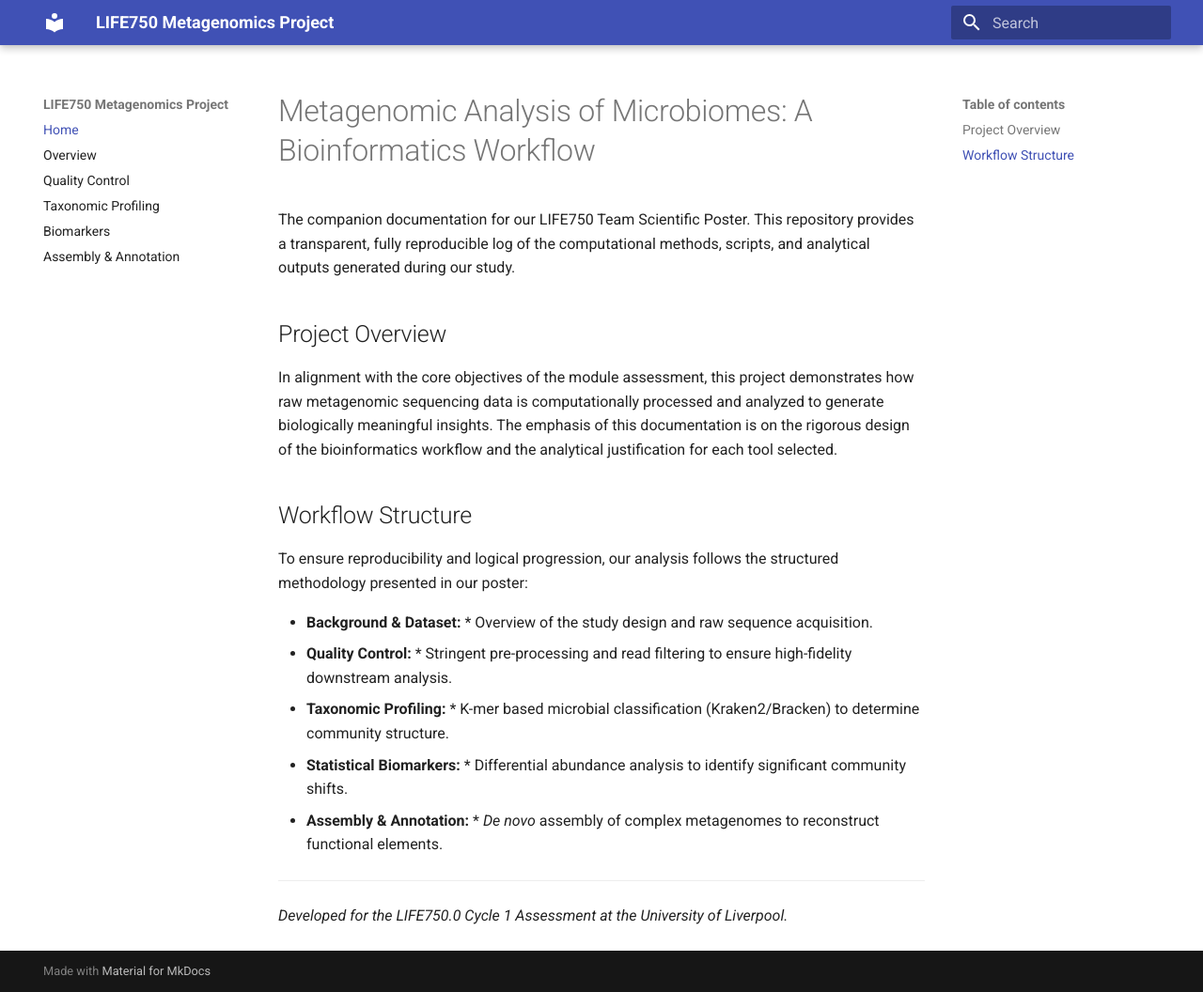
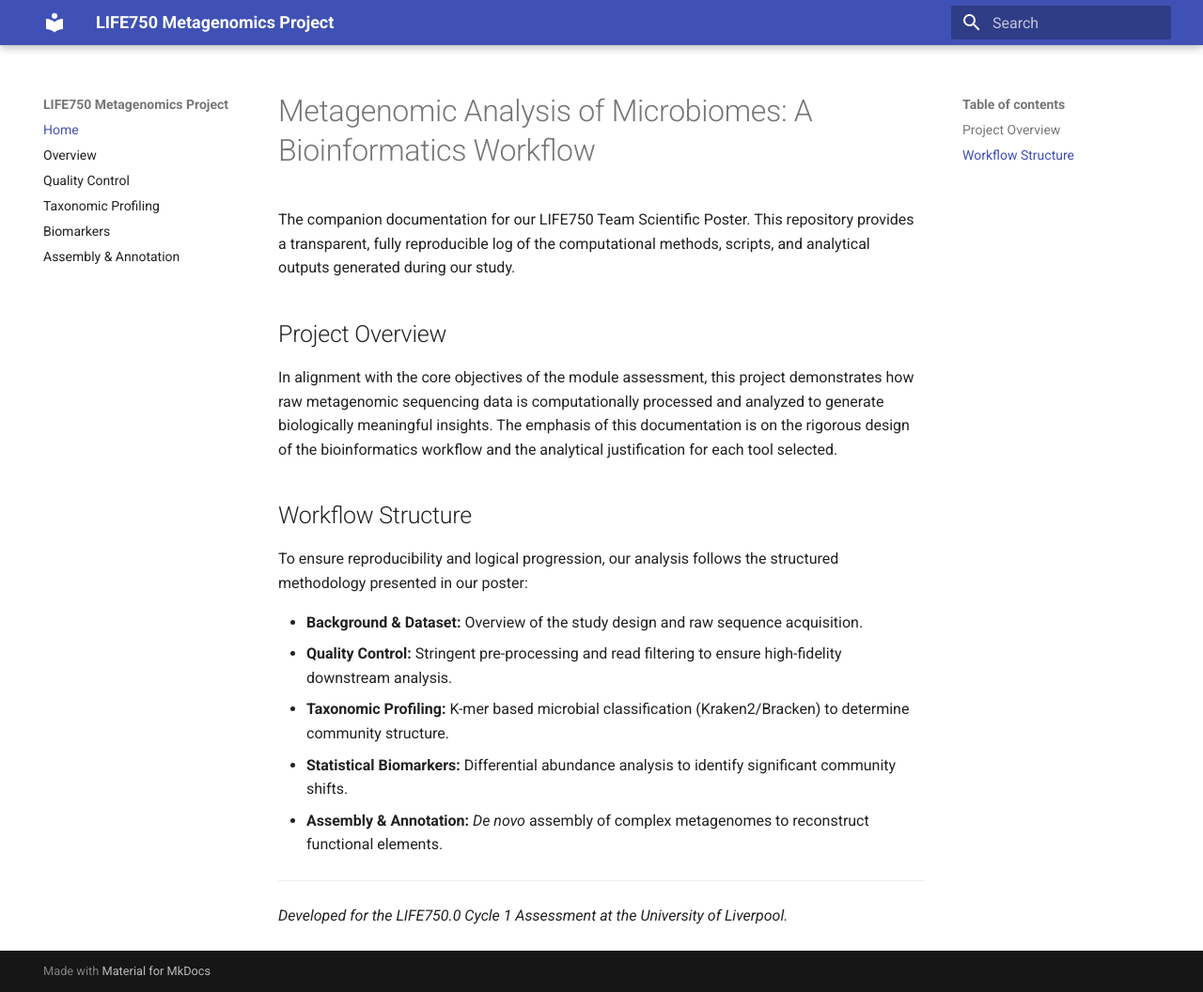
Before and after one commit to unknowngirll/Poster750, an MkDocs documentation site: the page built from docs/index.md, in a window 1280 px wide and 1056 px high. Shown: the whole window at 94% size. Built offline with MkDocs 1.6.1 and Material for MkDocs 9.7.7, drawn with Linux system fonts in a browser that asks for light colours.

```diff
--- a/docs/index.md
+++ b/docs/index.md
@@ -8,11 +8,11 @@ In alignment with the core objectives of the module assessment, this project dem
 ## Workflow Structure
 To ensure reproducibility and logical progression, our analysis follows the structured methodology presented in our poster:
 
-* **Background & Dataset:** * Overview of the study design and raw sequence acquisition.
-* **Quality Control:** * Stringent pre-processing and read filtering to ensure high-fidelity downstream analysis.
-* **Taxonomic Profiling:** * K-mer based microbial classification (Kraken2/Bracken) to determine community structure.
-* **Statistical Biomarkers:** * Differential abundance analysis to identify significant community shifts.
-* **Assembly & Annotation:** * *De novo* assembly of complex metagenomes to reconstruct functional elements.
+* **Background & Dataset:** Overview of the study design and raw sequence acquisition.
+* **Quality Control:** Stringent pre-processing and read filtering to ensure high-fidelity downstream analysis.
+* **Taxonomic Profiling:** K-mer based microbial classification (Kraken2/Bracken) to determine community structure.
+* **Statistical Biomarkers:** Differential abundance analysis to identify significant community shifts.
+* **Assembly & Annotation:** *De novo* assembly of complex metagenomes to reconstruct functional elements.
 
 ---
 *Developed for the LIFE750.0 Cycle 1 Assessment at the University of Liverpool.*
```
